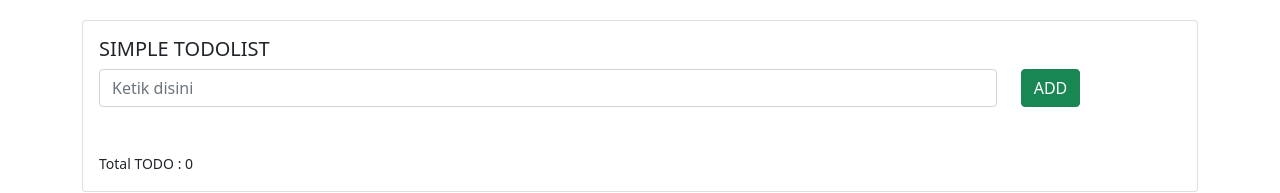
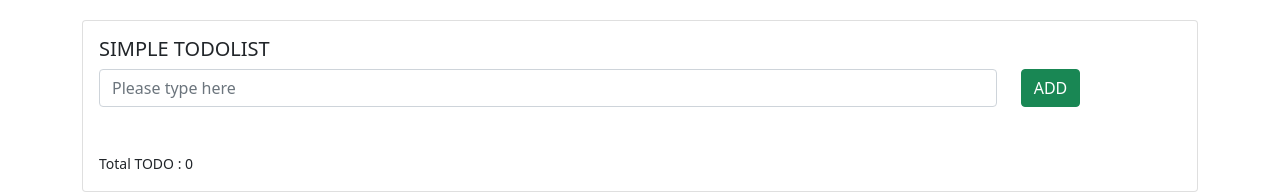
Before and after one commit to luthfimauludy/vue3-basic, a Vue app: page / in a window 1280 px wide. Shown: the top 193 px of the page. Built offline with nearby package versions, Linux system fonts and the light colour scheme.

Commit message:
mengubah event handler submit data

```diff
--- a/src/App.vue
+++ b/src/App.vue
@@ -3,9 +3,10 @@
         <div class="card">
             <div class="card-body">
                 <h5 class="card-title">SIMPLE TODOLIST</h5>
+                <form @submit.prevent="add()">
                     <div class="row">
                         <div class="col-10">
-                        <input type="text" class="form-control" v-model="todo" placeholder="Ketik disini" @keyup.enter="add"/>
+                            <input type="text" class="form-control" v-model="todo" placeholder="Please type here" />
                             <div v-if="errors" class="error-messages">
                                 <div v-for="(error, index) in errors" :key="index">
                                     <small>{{ error }}</small>
@@ -13,9 +14,10 @@
                             </div>
                         </div>
                         <div class="col-2">
-                        <button class="btn btn-success" @click="add">ADD</button>
+                            <button type="submit" class="btn btn-success">ADD</button>
                         </div>
                     </div>
+                </form>
                 <List
                     :todos="todos"
                     @deleteTodo="deleteTodo"
@@ -55,7 +57,7 @@
             this.errors = [];
 
             if (!this.todo) {
-                this.errors.push("Data tidak boleh kosong!");
+                this.errors.push("Field is required!");
                 return false;
             }
 
```
Lines whose indentation alone changed are shown as unchanged.
